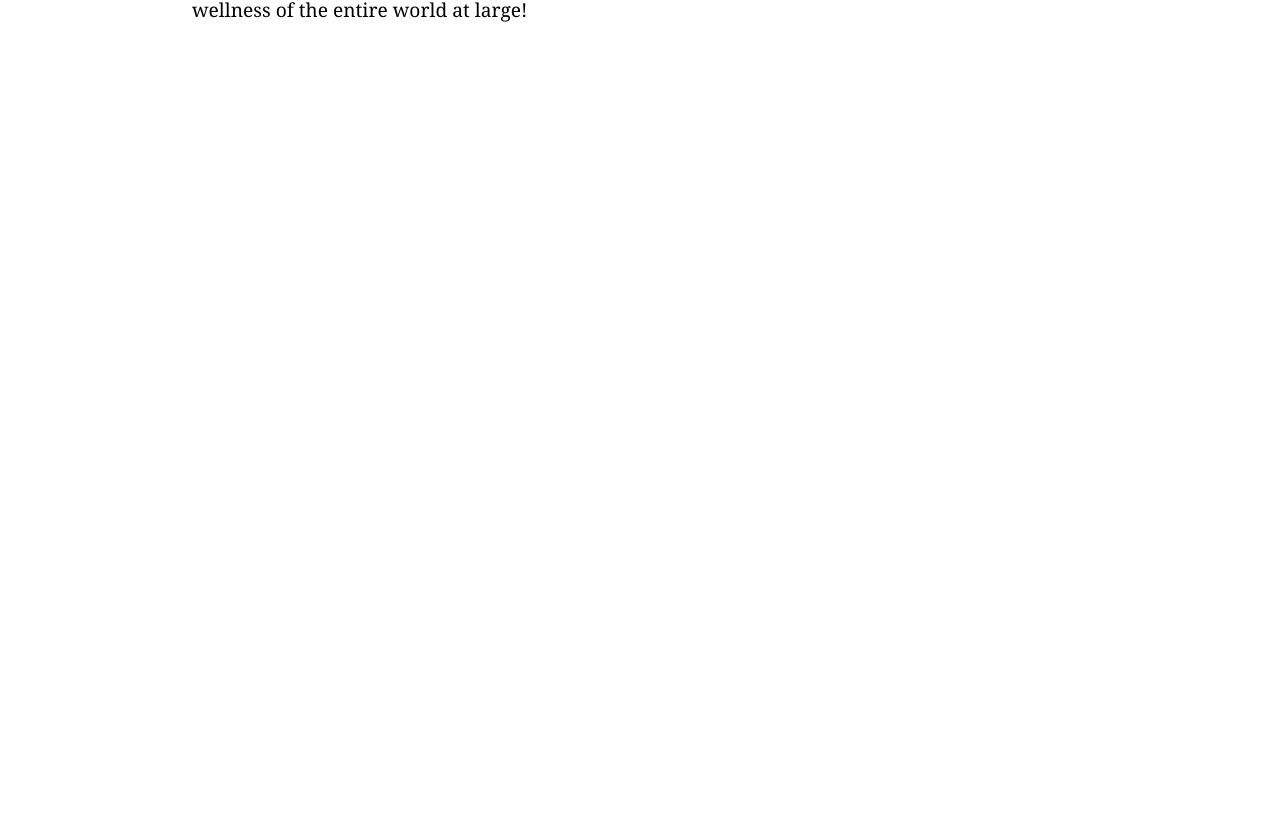
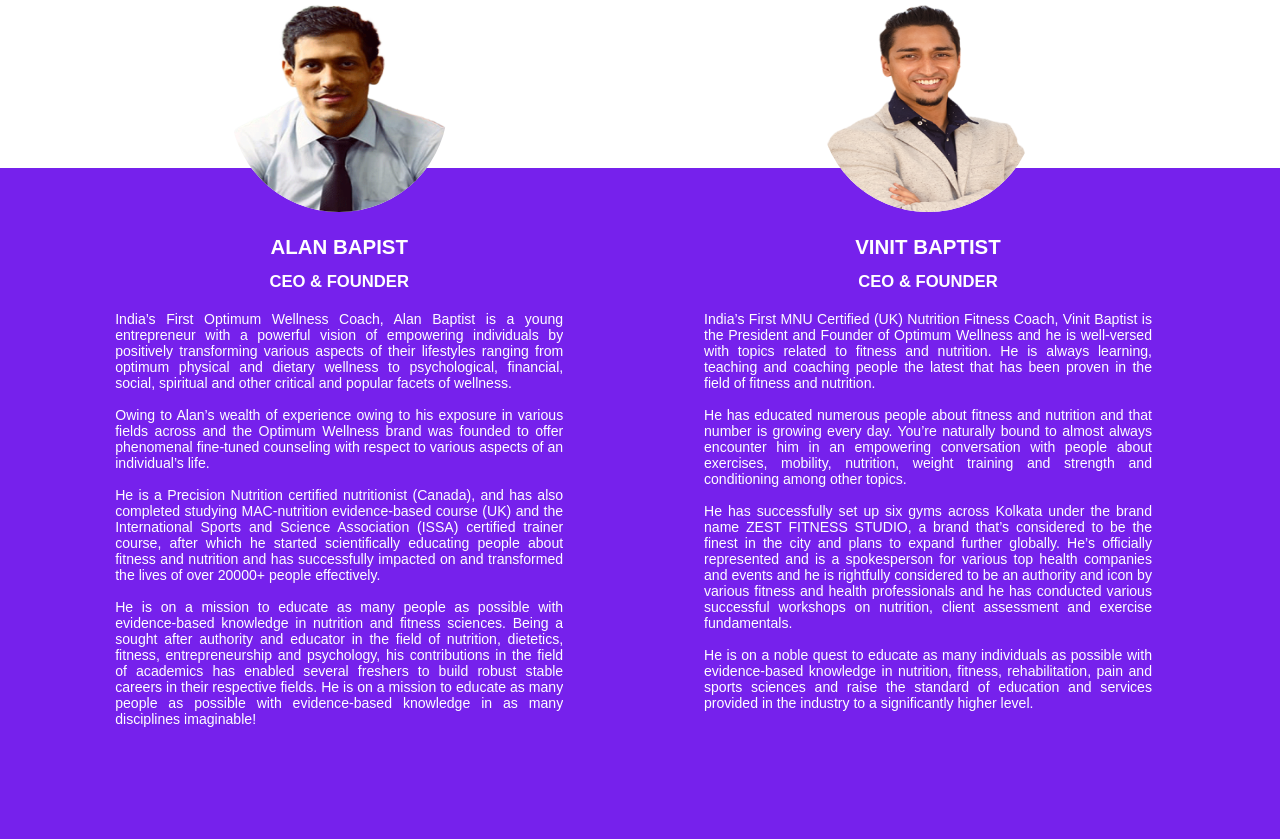
Before and after one commit to vanshika0606/optimum_wellness, a React (Create React App) app: page /about in a window 1280 px wide. Shown: the part 1081-1920 px from the top of the page. Before the commit the page ends 1104 px from the top, so only its background shows below. Built offline with nearby package versions, Linux system fonts and the light colour scheme.

Commit message:
about page

```diff
--- /dev/null
+++ b/src/About_compo/About_story/Two_coaches.js
@@ -0,0 +1,90 @@
+import React from "react";
+import coach1 from "../../components/images/coach_1.png";
+import coach2 from "../../components/images/coach_2.png";
+import './about_story.css';
+
+
+const Two_coaches = () => {
+  return (
+    <div className="two-coaches-back">
+    <div className="two-coaches">
+      <div className="coachh1">
+        <img src={coach1} />
+        <h3>ALAN BAPIST</h3>
+        <h5>CEO & FOUNDER</h5>
+        <p>
+          India’s First Optimum Wellness Coach, Alan Baptist is a young
+          entrepreneur with a powerful vision of empowering individuals by
+          positively transforming various aspects of their lifestyles ranging
+          from optimum physical and dietary wellness to psychological,
+          financial, social, spiritual and other critical and popular facets of
+          wellness.
+          <br />
+          <br/>
+          Owing to Alan’s wealth of experience owing to his exposure in various
+          fields across and the Optimum Wellness brand was founded to offer
+          phenomenal fine-tuned counseling with respect to various aspects of an
+          individual’s life.
+          <br />
+          <br/>
+          He is a Precision Nutrition certified nutritionist (Canada), and has
+          also completed studying MAC-nutrition evidence-based course (UK) and
+          the International Sports and Science Association (ISSA) certified
+          trainer course, after which he started scientifically educating people
+          about fitness and nutrition and has successfully impacted on and
+          transformed the lives of over 20000+ people effectively.
+          <br />
+          <br/>
+          He is on a mission to educate as many people as possible with
+          evidence-based knowledge in nutrition and fitness sciences. Being a
+          sought after authority and educator in the field of nutrition,
+          dietetics, fitness, entrepreneurship and psychology, his contributions
+          in the field of academics has enabled several freshers to build robust
+          stable careers in their respective fields. He is on a mission to
+          educate as many people as possible with evidence-based knowledge in as
+          many disciplines imaginable!
+        </p>
+      </div>
+
+      <div className="coachh1">
+        <img src={coach2} />
+
+        <h3>VINIT BAPTIST</h3>
+        <h5>CEO & FOUNDER</h5>
+        <p>
+          India’s First MNU Certified (UK) Nutrition Fitness Coach, Vinit
+          Baptist is the President and Founder of Optimum Wellness and he is
+          well-versed with topics related to fitness and nutrition. He is always
+          learning, teaching and coaching people the latest that has been proven
+          in the field of fitness and nutrition.
+          <br />
+          <br/>
+          He has educated numerous people about fitness and nutrition and that
+          number is growing every day. You’re naturally bound to almost always
+          encounter him in an empowering conversation with people about
+          exercises, mobility, nutrition, weight training and strength and
+          conditioning among other topics.
+          <br />
+          <br/>
+          He has successfully set up six gyms across Kolkata under the brand
+          name ZEST FITNESS STUDIO, a brand that’s considered to be the finest
+          in the city and plans to expand further globally. He’s officially
+          represented and is a spokesperson for various top health companies and
+          events and he is rightfully considered to be an authority and icon by
+          various fitness and health professionals and he has conducted various
+          successful workshops on nutrition, client assessment and exercise
+          fundamentals.
+          <br />
+          <br/>
+          He is on a noble quest to educate as many individuals as possible with
+          evidence-based knowledge in nutrition, fitness, rehabilitation, pain
+          and sports sciences and raise the standard of education and services
+          provided in the industry to a significantly higher level.
+        </p>
+      </div>
+    </div>
+    </div>
+  );
+};
+
+export default Two_coaches;
--- a/src/About_compo/About_story/about_story.css
+++ b/src/About_compo/About_story/about_story.css
@@ -23,11 +23,57 @@
     margin: auto;
 }
 .our-story >h3{
-    margin-bottom: 2vw;
+    margin-bottom: 1.6vw;
     color: #7621EC;
     font-size: 2.5vw;
 }
 .our-story>p{
-    font-size: 1.5vw;
+    font-size: 1.4vw;
     text-align: justify;
 }
+.two-coaches-back{
+    margin:15vw auto 7vw auto;
+    height: 53vw;
+    background-color: #7621EC;
+
+}
+.two-coaches{
+
+    width:81vw;
+    justify-content: space-between;
+    display: flex;
+    margin: 0 auto;
+    font-family: sans-serif;
+    color: white;
+    position: absolute;
+    top:84vw;
+    left:9vw;
+}
+.two-coaches img{
+
+
+    z-index: 1;
+    border-radius: 50%;
+    width:17vw;
+    height:17vw;
+    object-fit:fill;
+    background-color: white;
+}
+.two-coaches h3{
+    font-size: 1.6vw;
+
+    padding: 1.5vw 0 1vw 0;
+
+}
+.two-coaches h5{
+    font-size: 1.3vw;
+    padding-bottom: 1.5vw;
+}
+.two-coaches p{
+    font-size: 1.1vw;
+    text-align: justify;
+}
+.coachh1{
+
+width:35vw;
+}
--- a/src/App.css
+++ b/src/App.css
@@ -13,5 +13,5 @@
 }
 .home{
   /* height:380vw; */
-  overflow-y: hidden;
+  overflow: hidden;
 }
--- a/src/pages/About.js
+++ b/src/pages/About.js
@@ -3,12 +3,14 @@
 import About_story from '../About_compo/About_story/About_story'
 
 import Coaches from '../components/Coaches/Coaches'
+import Two_coaches from '../About_compo/About_story/Two_coaches'
 const About = () => {
   return (
     <div>
       <Navbar/>
       <About_story/>
-      {/* <Coaches/> */}
+      <Two_coaches/>
+      <Coaches/>
     </div>
   )
 }
```
